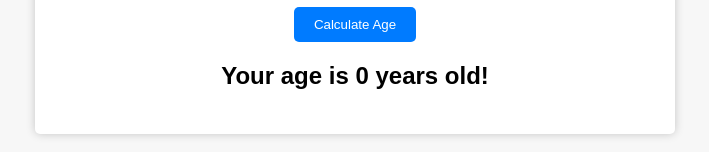
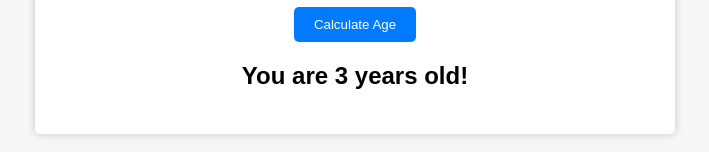
Before and after one commit to stephenkettley/age-calculator, a plain HTML site: page index.html in a window 1280 px wide. Both pictures are taken after typing "2020-01-15" into the empty fields and a click on the button "Calculate Age". Shown: the part 258-410 px from the top of the page, without its empty margins (285-994 px from the left). Drawn offline with Linux system fonts and the light colour scheme.

Commit message:
create javascript functionality

```diff
--- a/index.html
+++ b/index.html
@@ -12,9 +12,10 @@
         <div class="form">
             <label for="birthday">Enter Your Date of Birth:</label>
             <input type="date" id="birthday" name="birthday">
-            <button>Calculate Age</button>
-            <p id="result">Your age is 0 years old!</p>
+            <button id="btn">Calculate Age</button>
+            <p id="result"></p>
         </div>
     </div>
+    <script src="index.js"></script>
 </body>
 </html>
--- /dev/null
+++ b/index.js
@@ -0,0 +1,35 @@
+const btnEl = document.getElementById("btn");
+const birthdayEl = document.getElementById("birthday");
+const result = document.getElementById("result");
+
+function calculateAge() {
+  const birthdayVal = birthdayEl.value;
+
+  if (birthdayVal === "") {
+    alert("Please enter your birthday!");
+  } else {
+    const age = getAge(birthdayVal);
+    result.innerText = `You are ${age} ${
+      age > 1 || age === 0 ? "years" : "year"
+    } old!`;
+  }
+}
+
+function getAge(birthdayValue) {
+  const currentDate = new Date();
+  const birthdayDate = new Date(birthdayValue);
+
+  let age = currentDate.getFullYear() - birthdayDate.getFullYear();
+  const month = currentDate.getMonth() - birthdayDate.getMonth();
+
+  if (
+    month < 0 ||
+    (month === 0 && currentDate.getDate() < birthdayDate.getDate())
+  ) {
+    age--;
+  }
+
+  return age;
+}
+
+btnEl.addEventListener("click", calculateAge);
```
